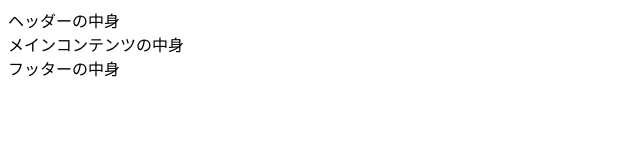
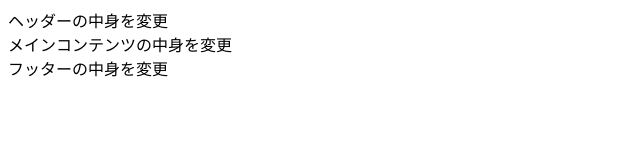
Before and after one commit to iamgangan/tryPullRequest, a plain HTML site: page index.html in a window 1280 px wide. Shown: the whole page, without its empty margins (0-640 px from the left). Drawn offline with Linux system fonts and the light colour scheme.

Commit message:
update index.html

```diff
--- a/index.html
+++ b/index.html
@@ -7,17 +7,17 @@
 <body>
     <!-- ヘッダー -->
     <header>
-        ヘッダーの中身
+        ヘッダーの中身を変更
     </header>
 
     <!-- メインコンテンツ -->
     <main>
-        メインコンテンツの中身
+        メインコンテンツの中身を変更
     </main>
 
     <!-- フッター -->
     <footer>
-        フッターの中身
+        フッターの中身を変更
     </footer>
 
 </body>
```
